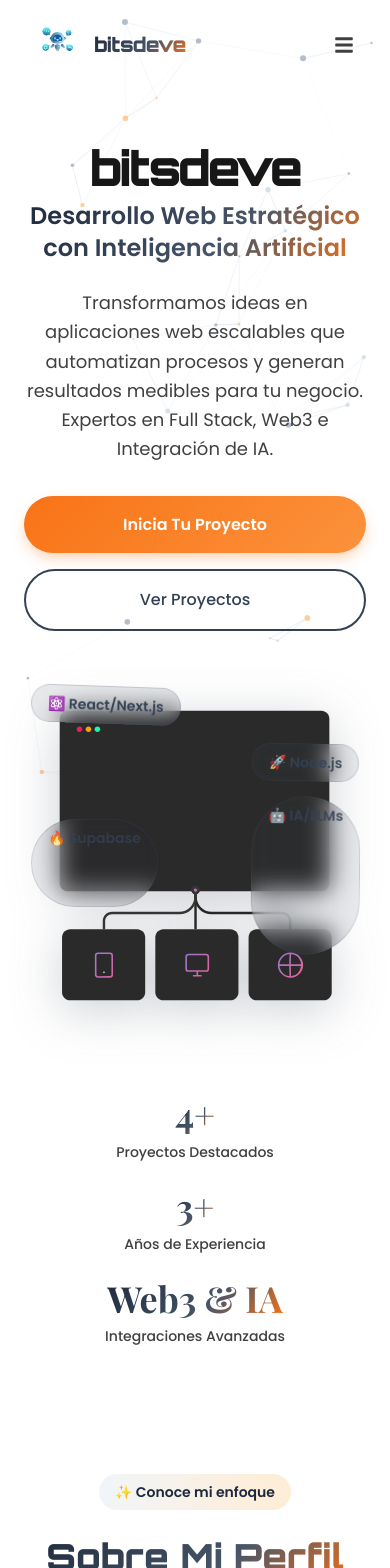
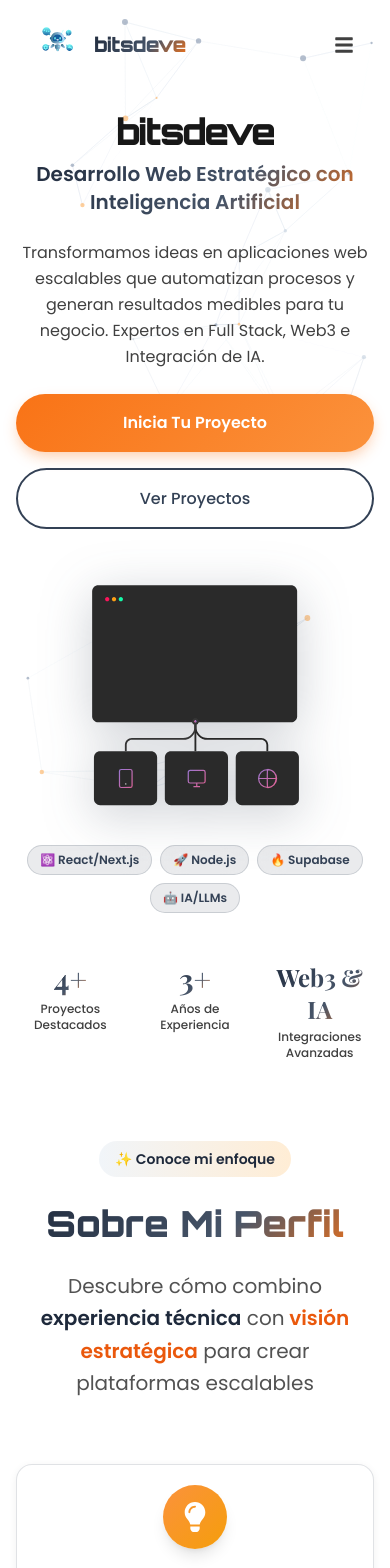
Before and after one commit to richardggarcia/bitsdeve, a React (Vite) app: page / in a window 390 px wide. Shown: the top 1568 px of the page. Built offline with nearby package versions, Linux system fonts and the light colour scheme.

Commit message:
style: responsive padding and typography tweaks for cards and hero

```diff
--- a/src/components/About.tsx
+++ b/src/components/About.tsx
@@ -3,7 +3,7 @@
 
 const About: React.FC = () => {
     return (
-        <section id="sobre-nosotros" className="py-20 md:py-32 px-6 relative overflow-hidden">
+        <section id="sobre-nosotros" className="py-12 md:py-32 px-4 md:px-6 relative overflow-hidden">
             {/* Contenedor Principal */}
 
             <div className="container mx-auto max-w-7xl relative z-10">
@@ -22,7 +22,7 @@
 
                 <div className="grid md:grid-cols-2 gap-8 items-stretch">
                     {/* Philosophy Card */}
-                    <div className="premium-card p-8 rounded-2xl card-hover flex flex-col bg-white" style={{ borderColor: 'rgba(51, 65, 85, 0.15)' }}>
+                    <div className="premium-card p-5 md:p-8 rounded-2xl card-hover flex flex-col bg-white" style={{ borderColor: 'rgba(51, 65, 85, 0.15)' }}>
                         <div className="flex items-center justify-center mb-6">
                             <div className="w-16 h-16 rounded-full flex items-center justify-center bg-gradient-to-br from-orange-400 to-amber-500 shadow-lg">
                                 <FaLightbulb className="text-white text-3xl" />
@@ -63,7 +63,7 @@
                     </div>
 
                     {/* Profile Card */}
-                    <div className="premium-card p-8 rounded-2xl card-hover flex flex-col bg-white border border-orange-100">
+                    <div className="premium-card p-5 md:p-8 rounded-2xl card-hover flex flex-col bg-white border border-orange-100">
                         <div className="flex items-center justify-center mb-6">
                             <div className="w-16 h-16 rounded-full flex items-center justify-center bg-gradient-to-br from-indigo-500 to-purple-600 shadow-lg">
                                 <FaUserTie className="text-white text-3xl" />
--- a/src/components/Contact.tsx
+++ b/src/components/Contact.tsx
@@ -43,7 +43,7 @@
 
     return (
         <>
-            <section id="contacto" className="py-16 md:py-24 px-6 mx-4 my-8">
+            <section id="contacto" className="py-12 md:py-24 px-4 md:px-6">
                 <div className="container mx-auto max-w-4xl text-center">
                     <h2 className="text-3xl md:text-5xl font-extrabold font-orbitron text-gradient mb-12">
                         <FaPaperPlane className="inline-block text-orange-500 mr-3 mb-2" /> Contáctame
@@ -52,7 +52,7 @@
                         ¿Listo para transformar tu negocio con una solución web inteligente y automatizada? ¡Hablemos!
                     </p>
 
-                    <div className="glass-card p-8 rounded-2xl glow-cyan text-left">
+                    <div className="glass-card p-4 md:p-8 rounded-2xl glow-cyan text-left">
                         <form onSubmit={handleSubmit} className="space-y-6">
                             <div>
                                 <label htmlFor="name" className="block text-slate-700 text-base md:text-lg font-medium mb-2 font-orbitron">
--- a/src/components/Hero.tsx
+++ b/src/components/Hero.tsx
@@ -14,30 +14,30 @@
     };
 
     const techBadges = [
-        { text: '⚛️ React/Next.js', delay: '0s', pos: 'top-[5%] left-[-5%] max-md:top-[5%] max-md:left-[2%]' },
-        { text: '🚀 Node.js', delay: '0.4s', pos: 'top-[5%] right-[-5%] max-md:top-[20%] max-md:right-[2%]' },
-        { text: '🔥 Supabase', delay: '0.8s', pos: 'top-[40%] left-[-15%] max-md:bottom-[35%] max-md:left-[2%]' },
-        { text: '🤖 IA/LLMs', delay: '1.2s', pos: 'top-[35%] right-[-15%] max-md:bottom-[20%] max-md:right-[2%]' },
+        { text: '⚛️ React/Next.js', delay: '0s', pos: 'top-[5%] left-[-5%] max-md:hidden' },
+        { text: '🚀 Node.js', delay: '0.4s', pos: 'top-[5%] right-[-5%] max-md:hidden' },
+        { text: '🔥 Supabase', delay: '0.8s', pos: 'top-[40%] left-[-15%] max-md:hidden' },
+        { text: '🤖 IA/LLMs', delay: '1.2s', pos: 'top-[35%] right-[-15%] max-md:hidden' },
         { text: '📘 TypeScript', delay: '1.6s', pos: 'top-[65%] right-[-10%] max-md:hidden' },
         { text: '⛓️ Stellar', delay: '2.0s', pos: 'top-[75%] left-[-10%] max-md:hidden' },
         { text: '🐍 Python', delay: '2.4s', pos: 'top-[95%] right-[5%] max-md:hidden' },
     ];
 
     return (
-        <section id="hero" className="relative min-h-[100vh] flex items-center justify-center overflow-hidden pt-24" aria-labelledby="hero-title">
-            <div className="container relative z-10 max-w-7xl mx-auto px-6 py-12">
-                <div className="grid grid-cols-1 lg:grid-cols-2 gap-12 lg:gap-16 items-center">
+        <section id="hero" className="relative min-h-[100svh] flex items-center justify-center overflow-hidden pt-20 md:pt-24" aria-labelledby="hero-title">
+            <div className="container relative z-10 max-w-7xl mx-auto px-4 md:px-6 py-8 md:py-12">
+                <div className="grid grid-cols-1 lg:grid-cols-2 gap-8 lg:gap-16 items-center">
 
                     {/* Text Content */}
                     <div className="text-center lg:text-left">
                         <h1 id="hero-title" className="mb-6">
-                            <span className="block font-orbitron text-5xl md:text-6xl font-black tracking-tighter text-neutral-900 mb-2">bitsdeve</span>
-                            <span className="block font-poppins text-2xl md:text-3xl font-semibold text-gradient">
+                            <span className="block font-orbitron text-4xl md:text-5xl lg:text-6xl font-black tracking-tighter text-neutral-900 mb-2">bitsdeve</span>
+                            <span className="block font-poppins text-xl md:text-2xl lg:text-3xl font-semibold text-gradient">
                                 Desarrollo Web Estratégico con Inteligencia Artificial
                             </span>
                         </h1>
 
-                        <p className="font-poppins text-lg md:text-xl text-neutral-700 max-w-2xl mx-auto lg:mx-0 mb-8 leading-relaxed">
+                        <p className="font-poppins text-base md:text-lg lg:text-xl text-neutral-700 max-w-2xl mx-auto lg:mx-0 mb-6 md:mb-8 leading-relaxed">
                             Transformamos ideas en aplicaciones web escalables que automatizan procesos
                             y generan resultados medibles para tu negocio. Expertos en Full Stack, Web3 e Integración de IA.
                         </p>
@@ -58,8 +58,8 @@
                     </div>
 
                     {/* Visual Content */}
-                    <div className="relative flex justify-center items-center" aria-hidden="true">
-                        <div className="relative w-full max-w-[400px]">
+                    <div className="relative flex flex-col justify-center items-center" aria-hidden="true">
+                        <div className="relative w-full max-w-[260px] md:max-w-[400px]">
                             <Lottie
                                 animationData={devAnimation}
                                 loop={true}
@@ -67,8 +67,8 @@
                             />
                         </div>
 
-                        {/* Floating Badges */}
-                        <div className="absolute inset-0 pointer-events-none z-20">
+                        {/* Floating Badges - Desktop */}
+                        <div className="absolute inset-0 pointer-events-none z-20 hidden md:block">
                             {techBadges.map((badge, idx) => (
                                 <div
                                     key={idx}
@@ -80,23 +80,35 @@
                                 </div>
                             ))}
                         </div>
+
+                        {/* Mobile Tech Badges - Compact row */}
+                        <div className="flex flex-wrap justify-center gap-2 mt-4 md:hidden" aria-hidden="true">
+                            {techBadges.slice(0, 4).map((badge, idx) => (
+                                <span
+                                    key={idx}
+                                    className="bg-slate-700/10 backdrop-blur-md border border-slate-600/20 text-slate-700 px-3 py-1.5 rounded-full text-xs font-semibold font-poppins"
+                                >
+                                    {badge.text}
+                                </span>
+                            ))}
+                        </div>
                     </div>
 
                 </div>
 
                 {/* Trust Indicators - Updated for 2026 CV */}
-                <div className="grid grid-cols-1 md:grid-cols-3 gap-6 md:gap-8 mt-16 text-center" role="complementary" aria-label="Métricas de experiencia">
-                    <div className="flex flex-col items-center gap-2">
-                        <span className="font-playfair text-4xl md:text-5xl font-bold text-gradient" aria-label="Más de 4 proyectos destacados">4+</span>
-                        <span className="font-poppins text-sm text-neutral-700 font-medium">Proyectos Destacados</span>
+                <div className="grid grid-cols-3 gap-4 md:gap-8 mt-12 md:mt-16 text-center" role="complementary" aria-label="Métricas de experiencia">
+                    <div className="flex flex-col items-center gap-1 md:gap-2">
+                        <span className="font-playfair text-3xl md:text-5xl font-bold text-gradient" aria-label="Más de 4 proyectos destacados">4+</span>
+                        <span className="font-poppins text-xs md:text-sm text-neutral-700 font-medium">Proyectos Destacados</span>
                     </div>
-                    <div className="flex flex-col items-center gap-2">
-                        <span className="font-playfair text-4xl md:text-5xl font-bold text-gradient" aria-label="Más de 3 años de experiencia">3+</span>
-                        <span className="font-poppins text-sm text-neutral-700 font-medium">Años de Experiencia</span>
+                    <div className="flex flex-col items-center gap-1 md:gap-2">
+                        <span className="font-playfair text-3xl md:text-5xl font-bold text-gradient" aria-label="Más de 3 años de experiencia">3+</span>
+                        <span className="font-poppins text-xs md:text-sm text-neutral-700 font-medium">Años de Experiencia</span>
                     </div>
-                    <div className="flex flex-col items-center gap-2">
-                        <span className="font-playfair text-4xl md:text-5xl font-bold text-gradient" aria-label="Soluciones Web3 y LLMs">Web3 & IA</span>
-                        <span className="font-poppins text-sm text-neutral-700 font-medium">Integraciones Avanzadas</span>
+                    <div className="flex flex-col items-center gap-1 md:gap-2">
+                        <span className="font-playfair text-2xl md:text-5xl font-bold text-gradient" aria-label="Soluciones Web3 y LLMs">Web3 & IA</span>
+                        <span className="font-poppins text-xs md:text-sm text-neutral-700 font-medium">Integraciones Avanzadas</span>
                     </div>
                 </div>
             </div>
--- a/src/components/Projects.tsx
+++ b/src/components/Projects.tsx
@@ -51,15 +51,15 @@
     ];
 
     return (
-        <section id="proyectos" className="py-16 md:py-24 px-6 mx-4 my-8">
+        <section id="proyectos" className="py-12 md:py-24 px-4 md:px-6">
             <div className="container mx-auto max-w-7xl">
                 <h2 className="text-3xl md:text-5xl font-extrabold font-orbitron text-gradient text-center mb-16">
                     <FaProjectDiagram className="inline-block text-primary-blue mr-3 mb-2" /> Proyectos Destacados
                 </h2>
 
-                <div className="grid grid-cols-1 md:grid-cols-2 lg:grid-cols-2 gap-10">
+                <div className="grid grid-cols-1 md:grid-cols-2 gap-6 md:gap-10">
                     {projects.map((project) => (
-                        <div key={project.id} className="premium-card p-6 md:p-8 rounded-2xl card-hover flex flex-col h-full">
+                        <div key={project.id} className="premium-card p-4 md:p-8 rounded-2xl card-hover flex flex-col h-full">
 
                             {/* Media Container */}
                             <div className="relative rounded-xl mb-6 glow-cyan overflow-hidden bg-neutral-100 aspect-video min-h-[200px] sm:min-h-0 flex items-center justify-center">
--- a/src/components/TechStack.tsx
+++ b/src/components/TechStack.tsx
@@ -3,7 +3,7 @@
 
 const TechStack: React.FC = () => {
     return (
-        <section id="stack" className="py-16 md:py-24 px-6 mx-4 my-8 relative">
+        <section id="stack" className="py-12 md:py-24 px-4 md:px-6 relative">
             <div className="container mx-auto max-w-7xl">
                 <h2 className="text-3xl md:text-5xl font-extrabold font-orbitron text-gradient text-center mb-16 leading-tight">
                     Stack Tecnológico y Servicios
@@ -12,7 +12,7 @@
                 <div className="grid grid-cols-1 md:grid-cols-2 lg:grid-cols-3 gap-8">
 
                     {/* Frontend */}
-                    <div className="premium-card p-8 rounded-2xl card-hover flex flex-col border border-emerald-500/20 bg-white">
+                    <div className="premium-card p-5 md:p-8 rounded-2xl card-hover flex flex-col border border-emerald-500/20 bg-white">
                         <h3 className="text-2xl font-bold font-orbitron mb-6 flex items-center justify-center text-transparent bg-clip-text bg-gradient-to-r from-emerald-600 to-green-500">
                             <FaLaptopCode className="text-accent-emerald mr-3" /> Frontend
                         </h3>
@@ -25,7 +25,7 @@
                     </div>
 
                     {/* Backend & APIs */}
-                    <div className="premium-card p-8 rounded-2xl card-hover flex flex-col border border-purple-500/20 bg-white">
+                    <div className="premium-card p-5 md:p-8 rounded-2xl card-hover flex flex-col border border-purple-500/20 bg-white">
                         <h3 className="text-2xl font-bold font-orbitron mb-6 flex items-center justify-center text-transparent bg-clip-text bg-gradient-to-r from-indigo-600 to-purple-600">
                             <FaServer className="text-secondary-purple mr-3" /> Backend & APIs
                         </h3>
@@ -38,7 +38,7 @@
                     </div>
 
                     {/* Inteligencia Artificial */}
-                    <div className="premium-card p-8 rounded-2xl card-hover flex flex-col border border-orange-500/20 bg-white">
+                    <div className="premium-card p-5 md:p-8 rounded-2xl card-hover flex flex-col border border-orange-500/20 bg-white">
                         <h3 className="text-2xl font-bold font-orbitron mb-6 flex items-center justify-center text-transparent bg-clip-text bg-gradient-to-r from-orange-500 to-amber-500">
                             <FaBrain className="text-accent-amber mr-3" /> IA & LLMs
                         </h3>
@@ -51,7 +51,7 @@
                     </div>
 
                     {/* Web3 & Blockchain */}
-                    <div className="premium-card p-8 rounded-2xl card-hover flex flex-col border border-cyan-500/20 bg-white">
+                    <div className="premium-card p-5 md:p-8 rounded-2xl card-hover flex flex-col border border-cyan-500/20 bg-white">
                         <h3 className="text-2xl font-bold font-orbitron mb-6 flex items-center justify-center text-transparent bg-clip-text bg-gradient-to-r from-cyan-500 to-blue-500">
                             <FaLink className="text-cyan-500 mr-3" /> Web3 & Blockchain
                         </h3>
@@ -64,7 +64,7 @@
                     </div>
 
                     {/* Base de Datos & Cloud */}
-                    <div className="premium-card p-8 rounded-2xl card-hover flex flex-col border border-blue-600/20 bg-white">
+                    <div className="premium-card p-5 md:p-8 rounded-2xl card-hover flex flex-col border border-blue-600/20 bg-white">
                         <h3 className="text-2xl font-bold font-orbitron mb-6 flex items-center justify-center text-transparent bg-clip-text bg-gradient-to-r from-blue-600 to-blue-400">
                             <FaDatabase className="text-primary-blue mr-3" /> Data & Infra
                         </h3>
@@ -77,7 +77,7 @@
                     </div>
 
                     {/* Automatización */}
-                    <div className="premium-card p-8 rounded-2xl card-hover flex flex-col border border-rose-500/20 bg-white">
+                    <div className="premium-card p-5 md:p-8 rounded-2xl card-hover flex flex-col border border-rose-500/20 bg-white">
                         <h3 className="text-2xl font-bold font-orbitron mb-6 flex items-center justify-center text-transparent bg-clip-text bg-gradient-to-r from-rose-500 to-pink-500">
                             <FaRobot className="text-accent-rose mr-3" /> Automatización
                         </h3>
```
